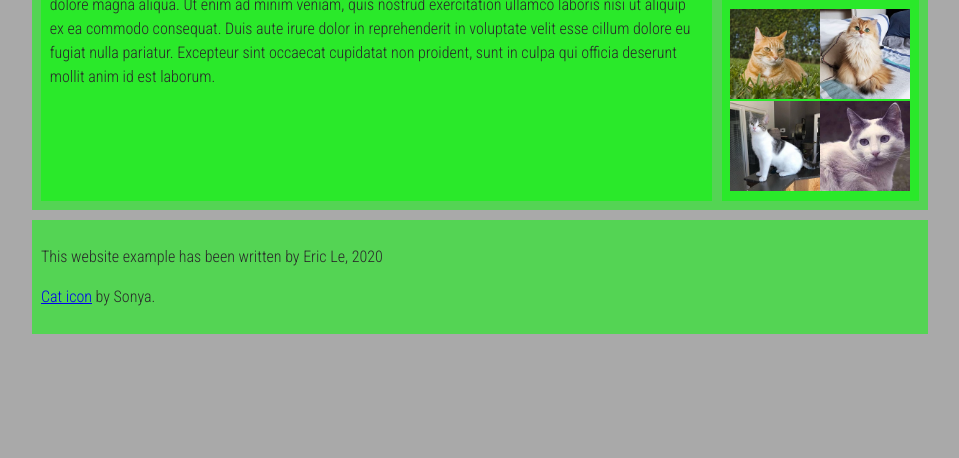
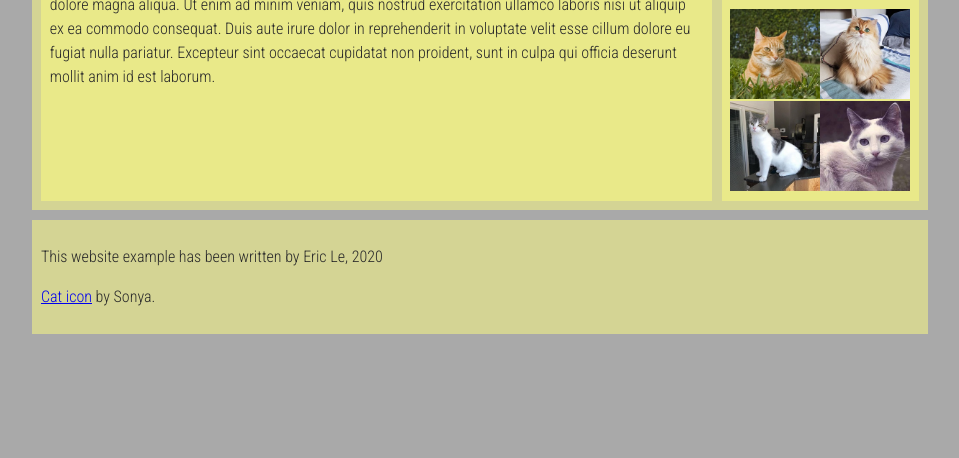
Before and after one commit to ericTle1/ericTle1.github.io, a plain HTML site: page Lab_3/index.html in a window 1280 px wide. Shown: the part 342-800 px from the top of the page, without its empty margins (160-1119 px from the left). Drawn offline with Linux system fonts and the light colour scheme.

Commit message:
Update style.css

```diff
--- a/Lab_3/style.css
+++ b/Lab_3/style.css
@@ -62,7 +62,7 @@ body > * {
 }
 
 main, header, nav, article, aside, footer, section {
-  background-color: rgba(0,255,0,0.5);
+  background-color: rgba(255, 255, 128, .5);
   padding: 1%;
 }
 
```
